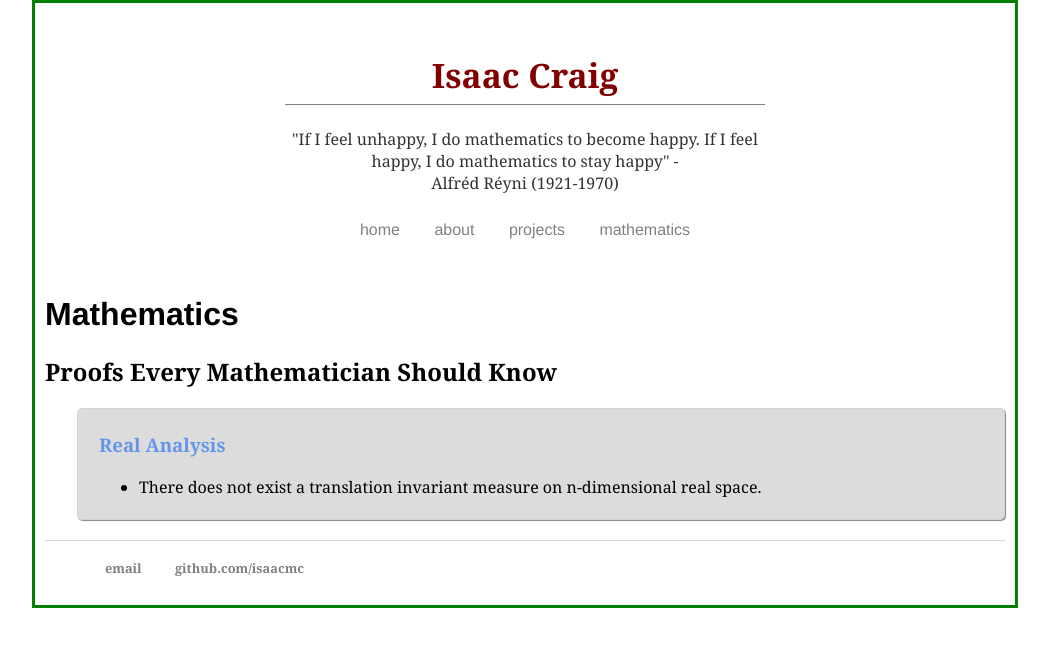
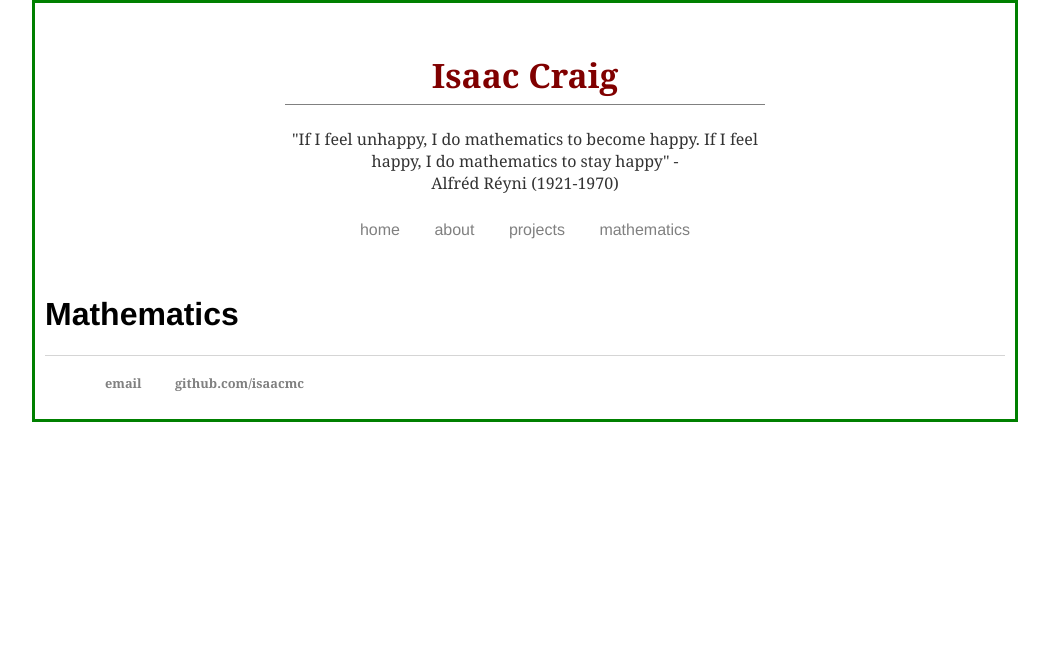
Before and after one commit to isundberg/isaacmc.github.io, a Jekyll site: the page built from math/index.html, in a window 1280 px wide. Shown: the top 647 px of the page, without its empty margins (115-1164 px from the left). Built offline with Jekyll 4.4.1, drawn with Linux system fonts in a browser that asks for light colours.

Commit message:
Update index.html

```diff
--- a/math/index.html
+++ b/math/index.html
@@ -3,13 +3,3 @@ layout: default
 title: Mathematics
 ---
 <h1>{{ page.title }}</h1>
-
-<h2 id="project-title">Proofs Every Mathematician Should Know</h2>
-	<div id="project">
-		<div id="project-content">
-			<h3 id="title">Real Analysis</h3>
-			<ul>
-				<li>There does not exist a translation invariant measure on n-dimensional real space.</li>
-			</ul>
-	</div>
-</div>
```
